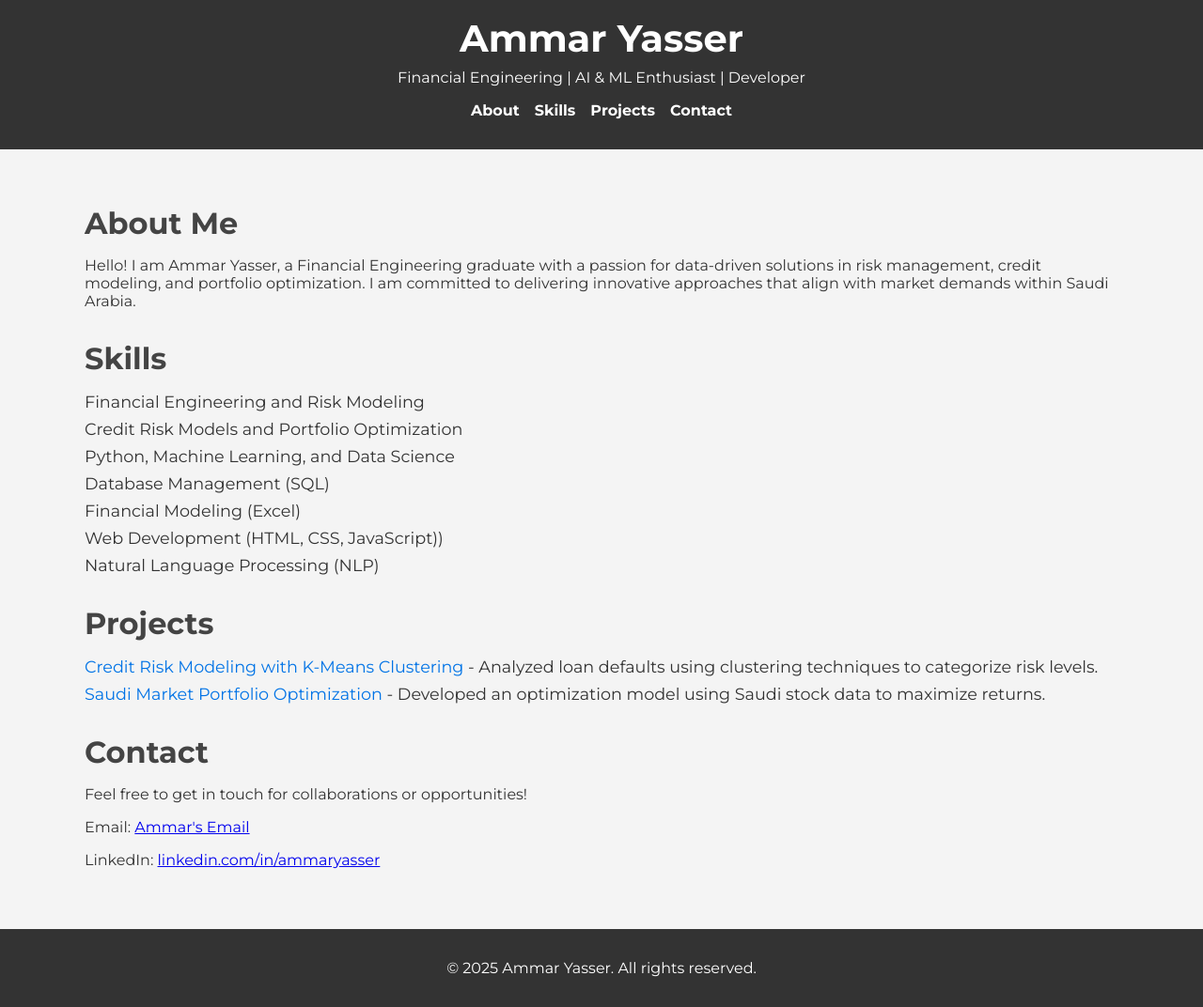
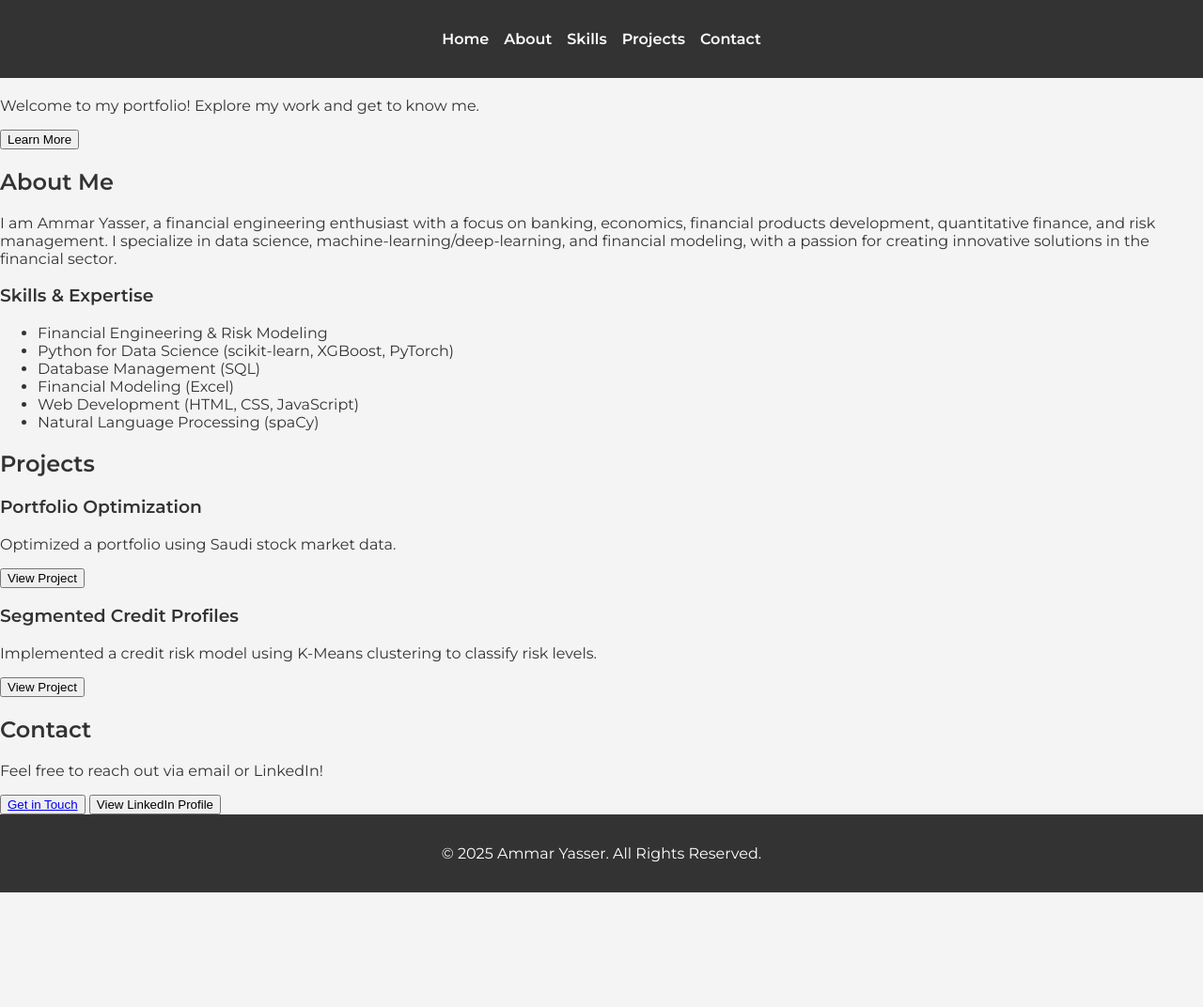
Before and after one commit to Ammaryasser1998/Ammaryasser1998.github.io, a plain HTML site: page index.html in a window 1280 px wide. Shown: the whole page at 94% size. After the commit the page ends 950 px from the top, so only its background shows below. Drawn offline with Linux system fonts and the light colour scheme.

Commit message:
Added more content to the index.

```diff
--- a/index.html
+++ b/index.html
@@ -4,16 +4,16 @@
     <meta charset="UTF-8">
     <meta name="viewport" content="width=device-width, initial-scale=1.0">
     <title>Ammar Yasser | Portfolio</title>
-    <link href="https://fonts.googleapis.com/css2?family=Montserrat:wght@300;400;700&display=swap" rel="stylesheet">
-    <link rel = "stylesheet" href = "style.css">
-
+    <link rel="stylesheet" href="style.css">
+    <link href="https://fonts.googleapis.com/css2?family=IBM+Plex+Sans:wght@400;600&family=Roboto:wght@300;400&family=Montserrat:wght@400;600&family=Orbitron:wght@400;600&display=swap" rel="stylesheet">
 </head>
 <body>
+
+    <!-- Header -->
     <header>
-        <h1>Ammar Yasser</h1>
-        <p>Financial Engineering | AI & ML Enthusiast | Developer</p>
         <nav>
             <ul>
+                <li><a href="#home">Home</a></li>
                 <li><a href="#about">About</a></li>
                 <li><a href="#skills">Skills</a></li>
                 <li><a href="#projects">Projects</a></li>
@@ -22,43 +22,65 @@
         </nav>
     </header>
 
-    <div class="container">
-        <section id="about" class="about">
-            <h2 class="section-title">About Me</h2>
-            <p>Hello! I am Ammar Yasser, a Financial Engineering graduate with a passion for data-driven solutions in risk management, credit modeling, and portfolio optimization. I am committed to delivering innovative approaches that align with market demands within Saudi Arabia.</p>
+    <!-- Home Section -->
+    <section id="home">
+        <h1 id="dynamic-title"></h1>
+        <p>Welcome to my portfolio! Explore my work and get to know me.</p>
+        <button id="learn-more-btn">Learn More</button>
     </section>
 
-        <section id="skills" class="skills">
-            <h2 class="section-title">Skills</h2>
+    <!-- About Section -->
+    <section id="about">
+        <div class="about-container">
+            <h2>About Me</h2>
+            <p class="about-description">I am Ammar Yasser, a financial engineering enthusiast with a focus on banking, economics, financial products development, quantitative finance, and risk management. I specialize in data science, machine-learning/deep-learning, and financial modeling, with a passion for creating innovative solutions in the financial sector.</p>
+            <div class="about-skills">
+                <h3>Skills & Expertise</h3>
                 <ul>
-                <li>Financial Engineering and Risk Modeling</li>
-                <li>Credit Risk Models and Portfolio Optimization</li>
-                <li>Python, Machine Learning, and Data Science</li>
+                    <li>Financial Engineering & Risk Modeling</li>
+                    <li>Python for Data Science (scikit-learn, XGBoost, PyTorch)</li>
                     <li>Database Management (SQL)</li>
                     <li>Financial Modeling (Excel)</li>
-                <li>Web Development (HTML, CSS, JavaScript))</li>
-                <li>Natural Language Processing (NLP)</li>
+                    <li>Web Development (HTML, CSS, JavaScript)</li>
+                    <li>Natural Language Processing (spaCy)</li>
                 </ul>
+            </div>
+        </div>
     </section>
 
-        <section id="projects" class="projects">
-            <h2 class="section-title">Projects</h2>
-            <ul>
-                <li><a href="https://github.com/Ammaryasser1998/risk_segment_kmeans/tree/main">Credit Risk Modeling with K-Means Clustering</a> - Analyzed loan defaults using clustering techniques to categorize risk levels.</li>
-                <li><a href="https://github.com/Ammaryasser1998/Portfolio-Optimization-Methods">Saudi Market Portfolio Optimization</a> - Developed an optimization model using Saudi stock data to maximize returns.</li>
-            </ul>
+    <!-- Skills Section -->
+
+    <!-- Projects Section -->
+    <!-- Projects Section -->
+<section id="projects">
+    <h2>Projects</h2>
+    <div class="projects-container">
+        <div class="project-card" id="portfolio-opt">
+            <h3>Portfolio Optimization</h3>
+            <p>Optimized a portfolio using Saudi stock market data.</p>
+            <button class="project-btn">View Project</button>
+        </div>
+        <div class="project-card" id="credit-risk">
+            <h3>Segmented Credit Profiles</h3>
+            <p>Implemented a credit risk model using K-Means clustering to classify risk levels.</p>
+            <button class="project-btn">View Project</button>
+        </div>
+    </div>
 </section>
 
-        <section id="contact" class="contact">
-            <h2 class="section-title">Contact</h2>
-            <p>Feel free to get in touch for collaborations or opportunities!</p>
-            <p>Email: <a href="mailto:amyss1910@gmail.com">Ammar's Email</a></p>
-            <p>LinkedIn: <a href="https://www.linkedin.com/in/ammar-yasser-32928a205/">linkedin.com/in/ammaryasser</a></p>
+    <!-- Contact Section -->
+    <section id="contact">
+        <h2>Contact</h2>
+        <p>Feel free to reach out via email or LinkedIn!</p>
+        <button id="contact-btn"><a href="mailto:amyss1910@gmail.com">Get in Touch</a></button>
+        <button id="linkedin-btn">View LinkedIn Profile</button>
     </section>
-    </div>
 
+    <!-- Footer -->
     <footer>
-        <p>&copy; 2025 Ammar Yasser. All rights reserved.</p>
+        <p>&copy; 2025 Ammar Yasser. All Rights Reserved.</p>
     </footer>
+
+    <script src="script.js"></script>
 </body>
 </html>
```
Lines whose indentation alone changed are shown as unchanged.
